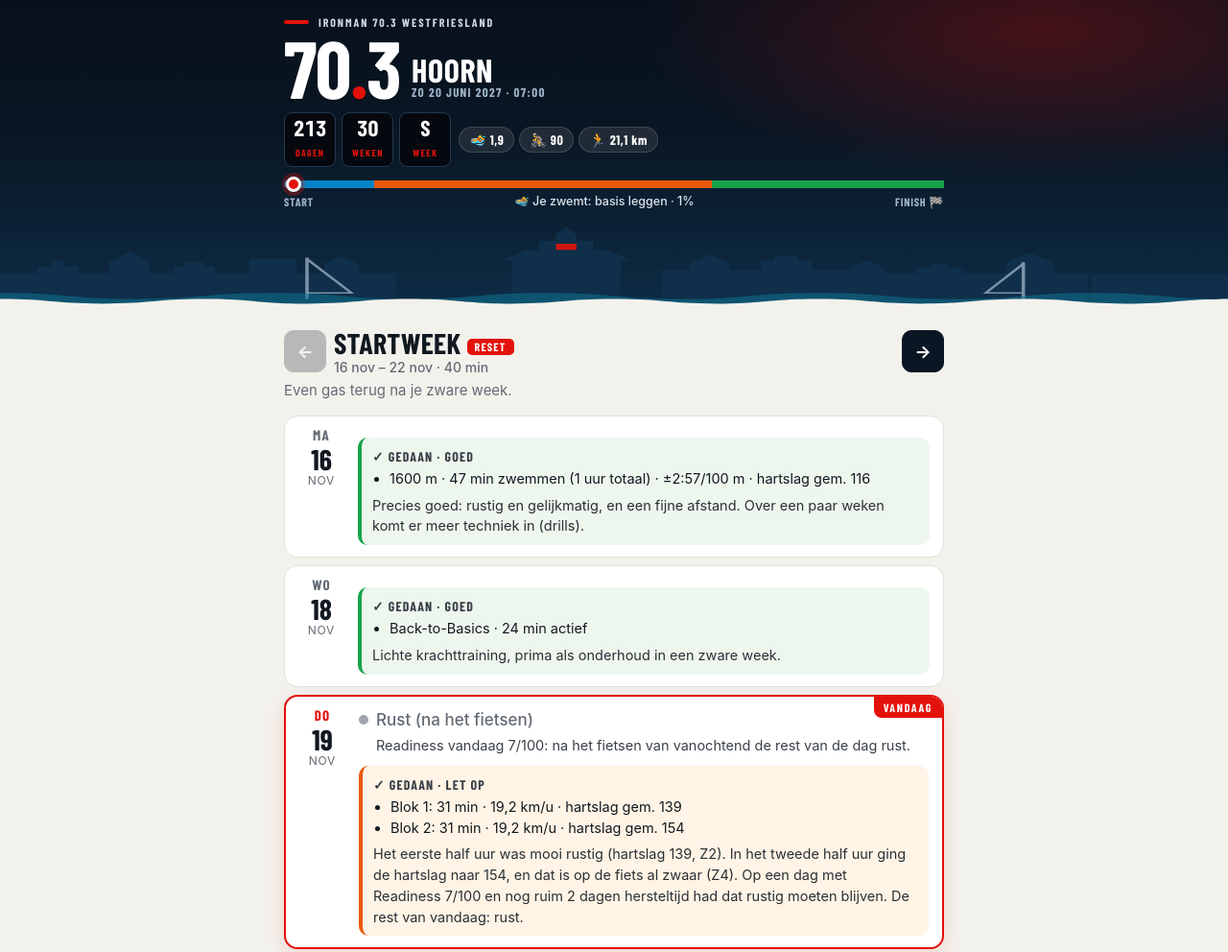
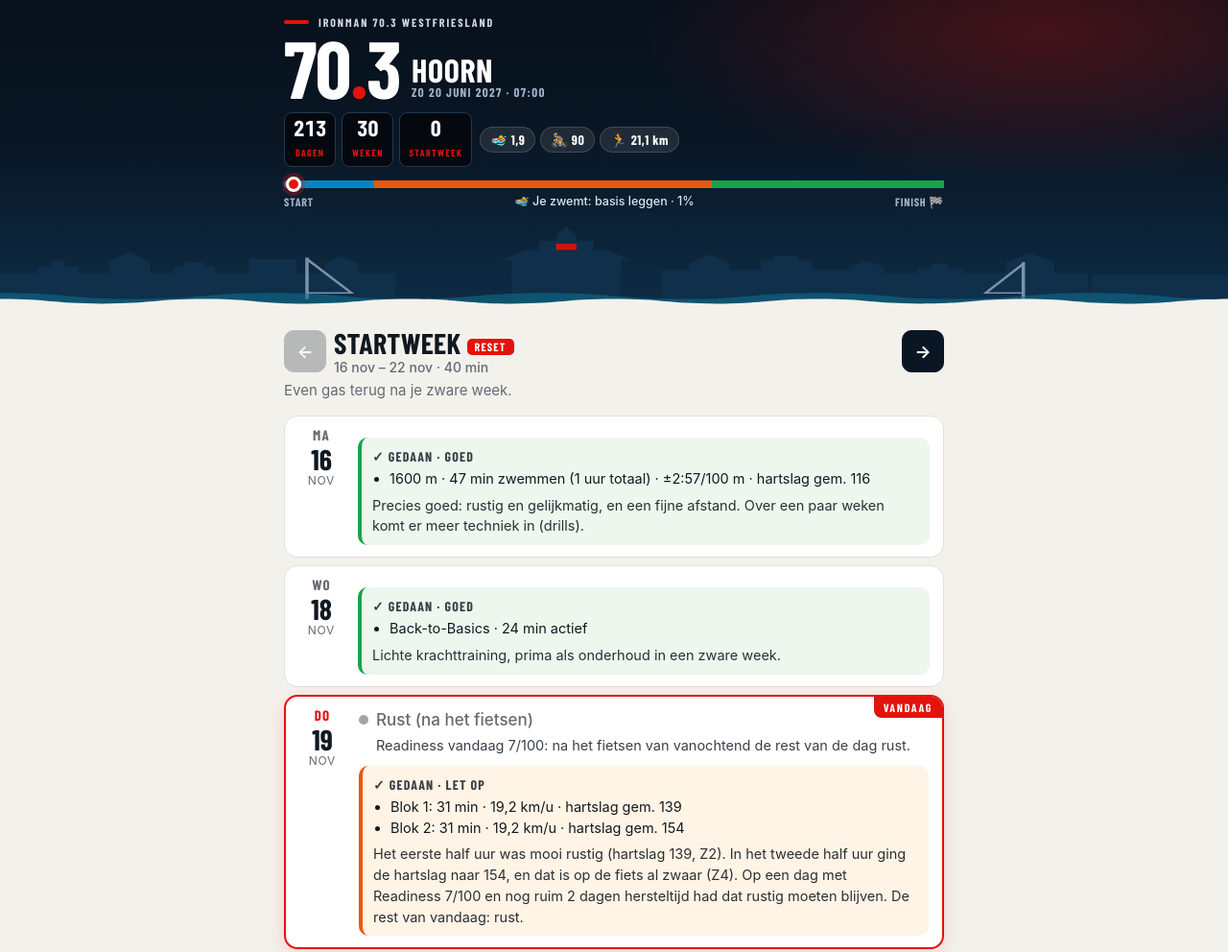
Before and after one commit to yannickg95-spec/hoorn-70-3, a plain HTML site: page index.html in a window 1280 px wide. Shown: the top 992 px of the page at 96% size. Drawn offline with nearby package versions, Linux system fonts and the light colour scheme; a web font is replaced by a local one.

Commit message:
Klok: duidelijke weekaanduiding i.p.v. 'S'
Co-Authored-By: Claude Opus 5.5 <noreply@anthropic.com>
Claude-Session: https://claude.ai/code/session_01EmcX8k92qR2RmXJyWg33Cr

```diff
--- a/index.html
+++ b/index.html
@@ -249,7 +249,7 @@ footer b{font-family:var(--cond);font-size:18px;letter-spacing:.12em;color:#fff;
 
   const n=Math.round((race-today)/864e5);
   const clk=document.getElementById("clock");
-  if(n>0){clk.innerHTML=`<div><b>${n}</b><span>dagen</span></div><div><b>${Math.floor(n/7)}</b><span>weken</span></div><div><b>${W[cur].nr||"S"}</b><span>week</span></div>`;}
+  if(n>0){clk.innerHTML=`<div><b>${n}</b><span>dagen</span></div><div><b>${Math.floor(n/7)}</b><span>weken</span></div><div><b>${W[cur].nr}</b><span>${W[cur].nr?"week /"+(W.length-1):"startweek"}</span></div>`;}
   else clk.innerHTML=`<div style="min-width:0"><b>${n===0?"RACEDAG 🏁":"FINISHER 🏅"}</b><span>${n===0?"zet hem op!":"gefeliciteerd"}</span></div>`;
   // seizoen als parcours: segmenten naar verwachte racetijd (zwem 1u, fiets 3u45, loop 2u35)
   const SEG=[["zwemmen",60,"var(--zwemmen)","🏊 Je zwemt: basis leggen"],["fietsen",225,"var(--fietsen)","🚴 Je fietst: kilometers maken"],["lopen",155,"var(--lopen)","🏃 Je loopt: op naar de finish"]];
```
